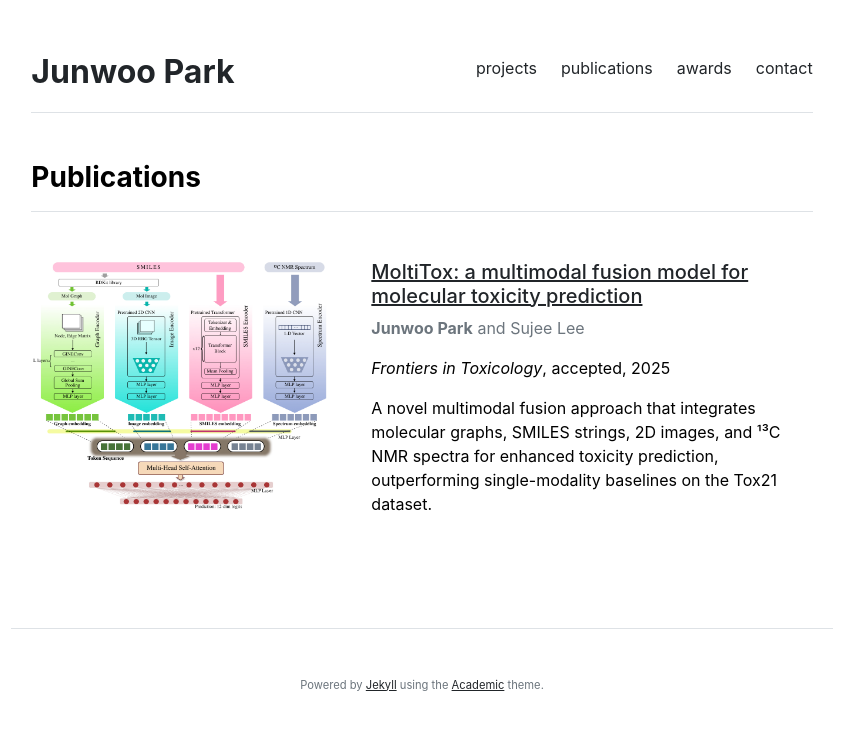
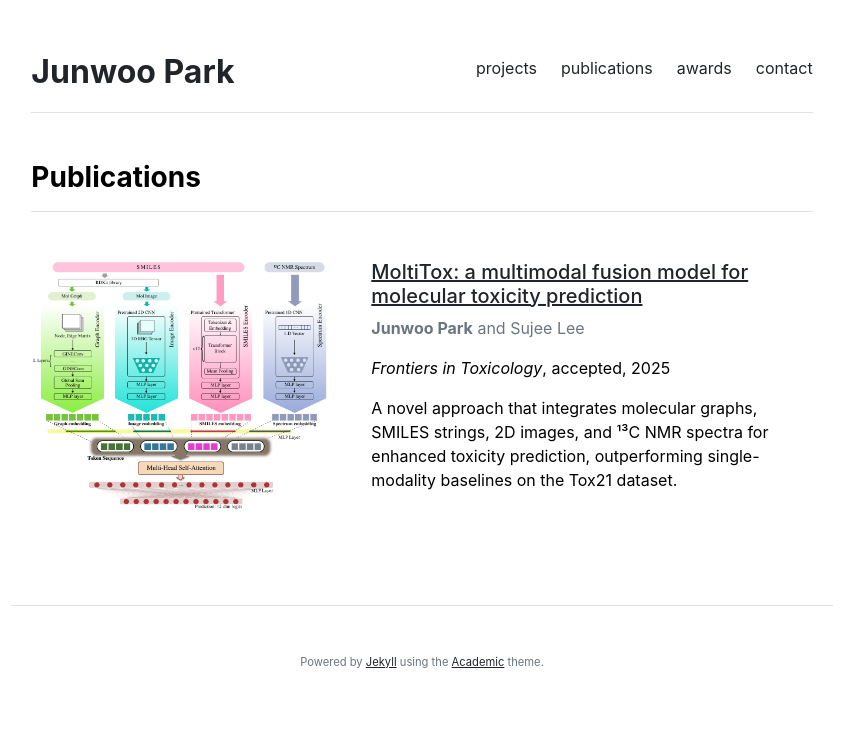
Before and after one commit to junwoop0/junwoop0.github.io, a Jekyll site: the page built from publications.md, in a window 1280 px wide. Shown: the top 730 px of the page, without its empty margins (218-1062 px from the left). Built offline with Jekyll 4.4.1, drawn with Linux system fonts in a browser that asks for light colours.

Commit message:
update profile

```diff
--- a/_data/publications.yml
+++ b/_data/publications.yml
@@ -2,7 +2,7 @@ featured:
 - title: 'MoltiTox: a multimodal fusion model for molecular toxicity prediction'
   authors: '<strong>Junwoo Park</strong> and Sujee Lee'
   venue: '<i>Frontiers in Toxicology</i>, accepted, 2025'
-  description: 'A novel multimodal fusion approach that integrates molecular graphs, SMILES strings, 2D images, and ¹³C NMR spectra for enhanced toxicity prediction, outperforming single-modality baselines on the Tox21 dataset.'
+  description: 'A novel approach that integrates molecular graphs, SMILES strings, 2D images, and ¹³C NMR spectra for enhanced toxicity prediction, outperforming single-modality baselines on the Tox21 dataset.'
   image: '/assets/img/MoltiTox.jpg'
   url: '#'
 
@@ -10,6 +10,6 @@ index:
 - title: 'MoltiTox: a multimodal fusion model for molecular toxicity prediction'
   authors: '<strong>Junwoo Park</strong> and Sujee Lee'
   venue: '<i>Frontiers in Toxicology</i>, accepted, 2025'
-  description: 'A novel multimodal fusion approach that integrates molecular graphs, SMILES strings, 2D images, and ¹³C NMR spectra for enhanced toxicity prediction, outperforming single-modality baselines on the Tox21 dataset.'
+  description: 'A novel approach that integrates molecular graphs, SMILES strings, 2D images, and ¹³C NMR spectra for enhanced toxicity prediction, outperforming single-modality baselines on the Tox21 dataset.'
   image: '/assets/img/MoltiTox.jpg'
   url: '#'
```
